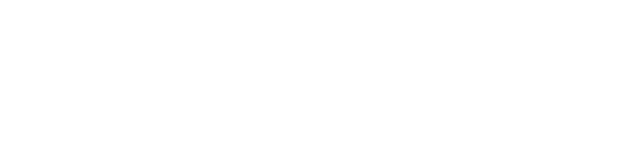
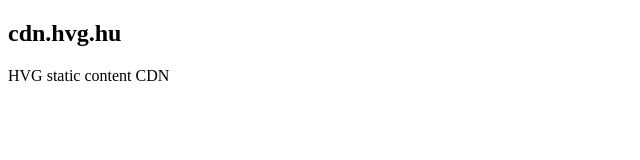
Before and after one commit to HVG/hvg.github.io, a plain HTML site: page index.html in a window 1280 px wide. Shown: the whole page, without its empty margins (0-640 px from the left). Drawn offline with Linux system fonts and the light colour scheme.

Commit message:
~ FIX html

```diff
--- a/index.html
+++ b/index.html
@@ -13,7 +13,8 @@
     </head>
     <body>
         <article>
-            <title>cdn.hvg.hu</title>
+            <h1>cdn.hvg.hu</h1>
+            <p>HVG static content CDN</p>
         </article>
     </body>
 </html>
```
